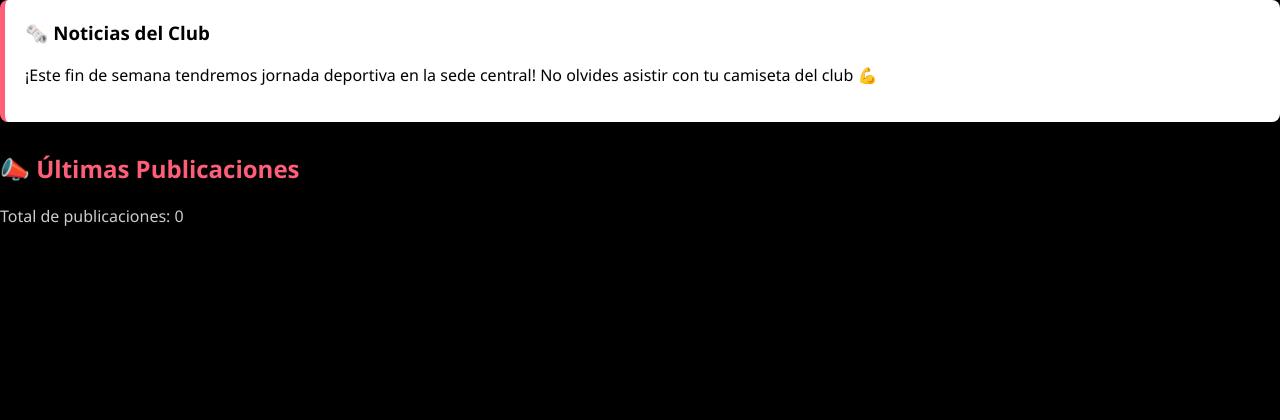
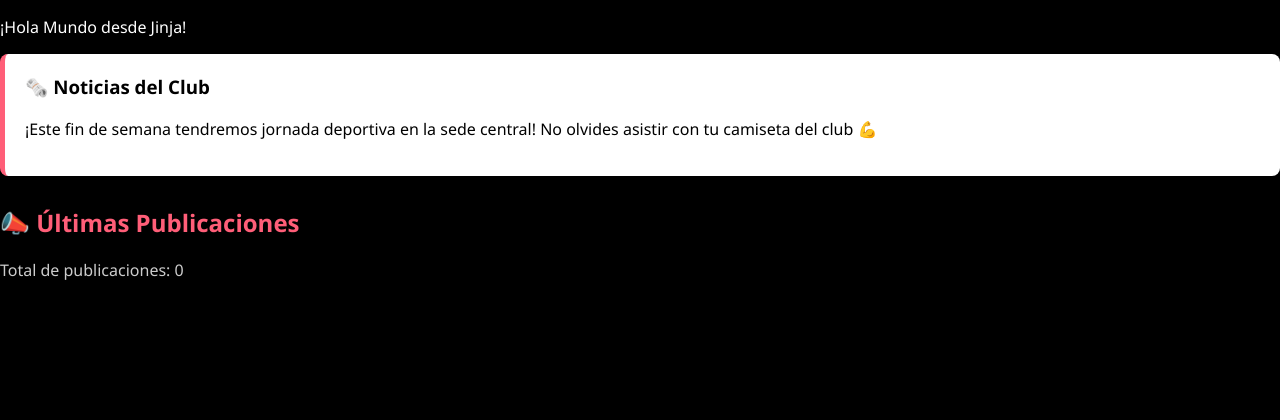
Before and after one commit to Luggutiu/Club-Deportivo-Blanca-Cristiana, a FastAPI app: page / in a window 1280 px wide. Shown: the top 420 px of the page. Run offline with FastAPI, Linux system fonts and the light colour scheme; data that the repository does not hold is empty.

```diff
--- a/app/templates/index.html
+++ b/app/templates/index.html
@@ -3,7 +3,9 @@
 {% block title %}Inicio - Club Deportivo Blanca Cristiana{% endblock %}
 
 {% block content %}
+<p style="color: #fff;">¡Hola Mundo desde Jinja!</p>
 <div id="main-content">
+
 
   <!-- Sección de noticias -->
   <section style="
```
